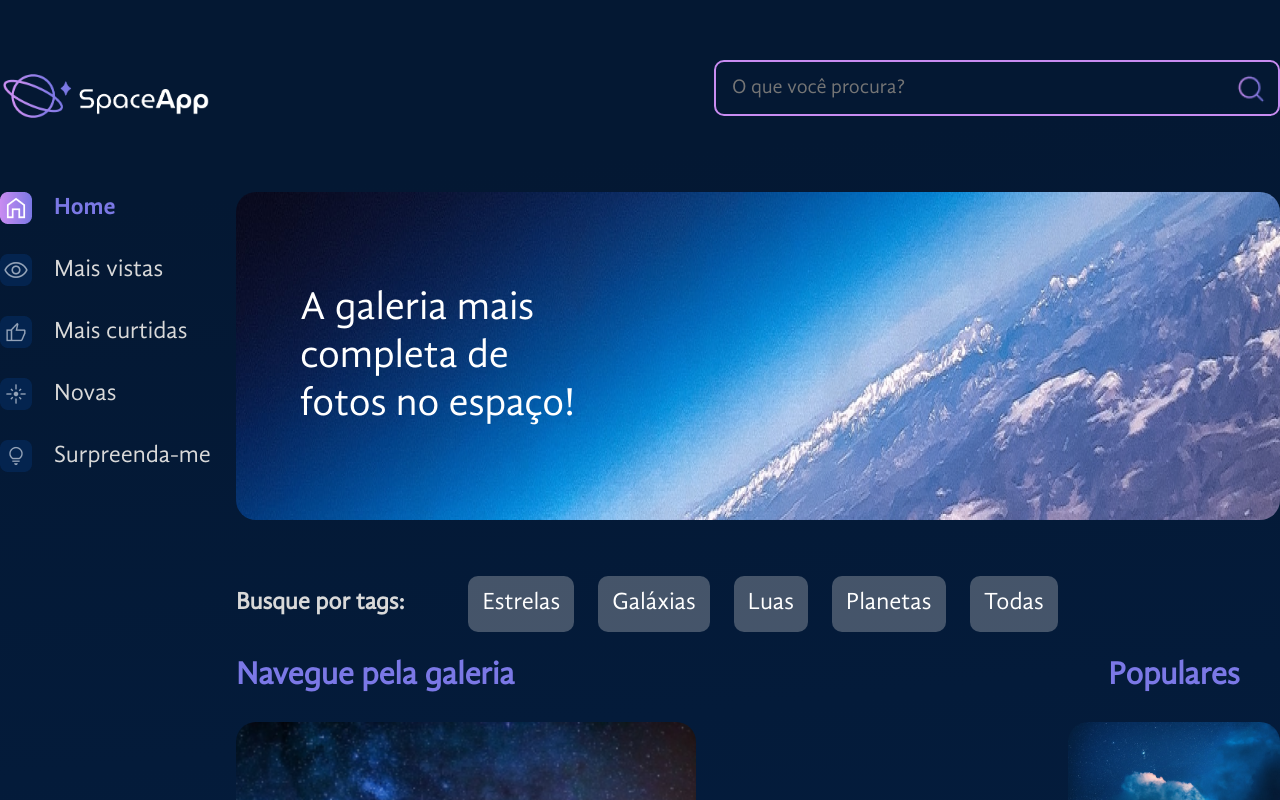
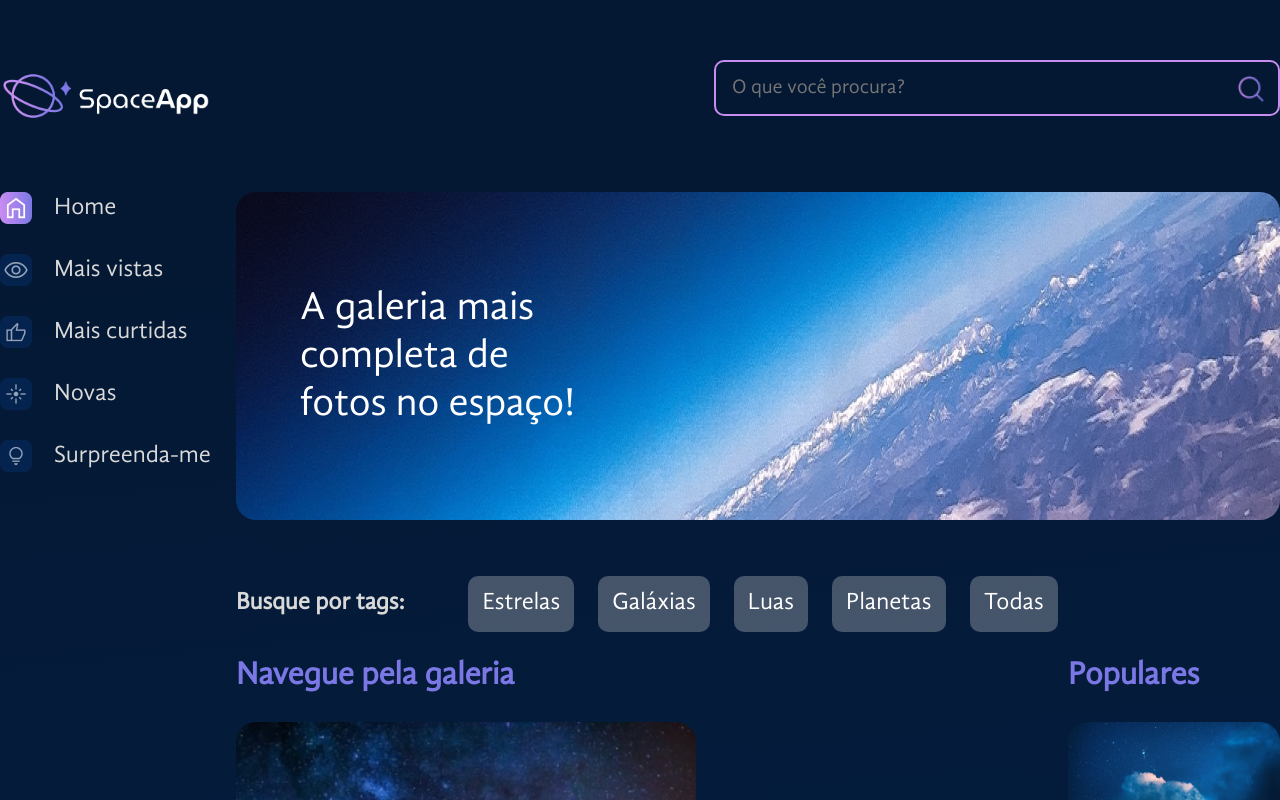
Before and after one commit to FredericoSantana/alura_react_styled_components, a React (Vite) app: page / in a window 1280 px wide. Shown: the top 800 px of the page. Built offline with nearby package versions, Linux system fonts and the light colour scheme.

Commit message:
corrigido bugs com variáveis no slyled components

```diff
--- a/src/components/Footer/index.jsx
+++ b/src/components/Footer/index.jsx
@@ -1,7 +1,7 @@
 import styled from 'styled-components';
-import facebook from '/public/images/sociais/facebook.svg'
-import instagram from '/public/images/sociais/instagram.svg'
-import twitter from '/public/images/sociais/twitter.svg'
+import facebook from '/images/sociais/facebook.svg'
+import instagram from '/images/sociais/instagram.svg'
+import twitter from '/images/sociais/twitter.svg'
 
 const StyledFooter = styled.footer({
   display: "flex",
--- a/src/components/Gallery/Image/index.jsx
+++ b/src/components/Gallery/Image/index.jsx
@@ -45,8 +45,8 @@ const Image = ({photo, expanded = false, onActivatedZoom, onChangeFavourite}) =>
   }
 
   return (
-    <Figure expanded={expanded} id={`foto-${photo.id}`}>
-      <img src={photo.path} alt={photo.title}/>
+    <Figure $expanded={expanded} id={`foto-${photo.id}`}>
+      <img src={photo.path} alt={photo.alt}/>
       <figcaption>
         <h3>{photo.title}</h3>
         <Footer>
--- a/src/components/Gallery/Popular/index.jsx
+++ b/src/components/Gallery/Popular/index.jsx
@@ -29,7 +29,7 @@ const Button = styled.button({
 const Popular = () => {
   return (
     <section>
-      <Title alignment="center">Populares</Title>
+      <Title $alignment="center">Populares</Title>
       <PhotosColumn>
         {photos.map(photo => <Image key={photo.id} src={photo.path} alt={photo.alt}/>)}
       </PhotosColumn>
--- a/src/components/LateralBar/NavItem/index.jsx
+++ b/src/components/LateralBar/NavItem/index.jsx
@@ -15,7 +15,7 @@ const StyledListItem = styled.li(props => ({
 
 const NavItem = ({children, activeIcon, inactiveIcon, active = false}) => {
   return (
-    <StyledListItem active={active}>
+    <StyledListItem $active={active}>
       <img src={active ? activeIcon : inactiveIcon} alt=""/>
       {children}
     </StyledListItem>
--- a/src/components/LateralBar/index.jsx
+++ b/src/components/LateralBar/index.jsx
@@ -15,7 +15,7 @@ const LateralBar = () => {
           <NavItem
             activeIcon="/icons/home-ativo.png"
             inactiveIcon="/icons/home-inativo.png"
-            active
+            active={true}
           >
             Home
           </NavItem>
```
